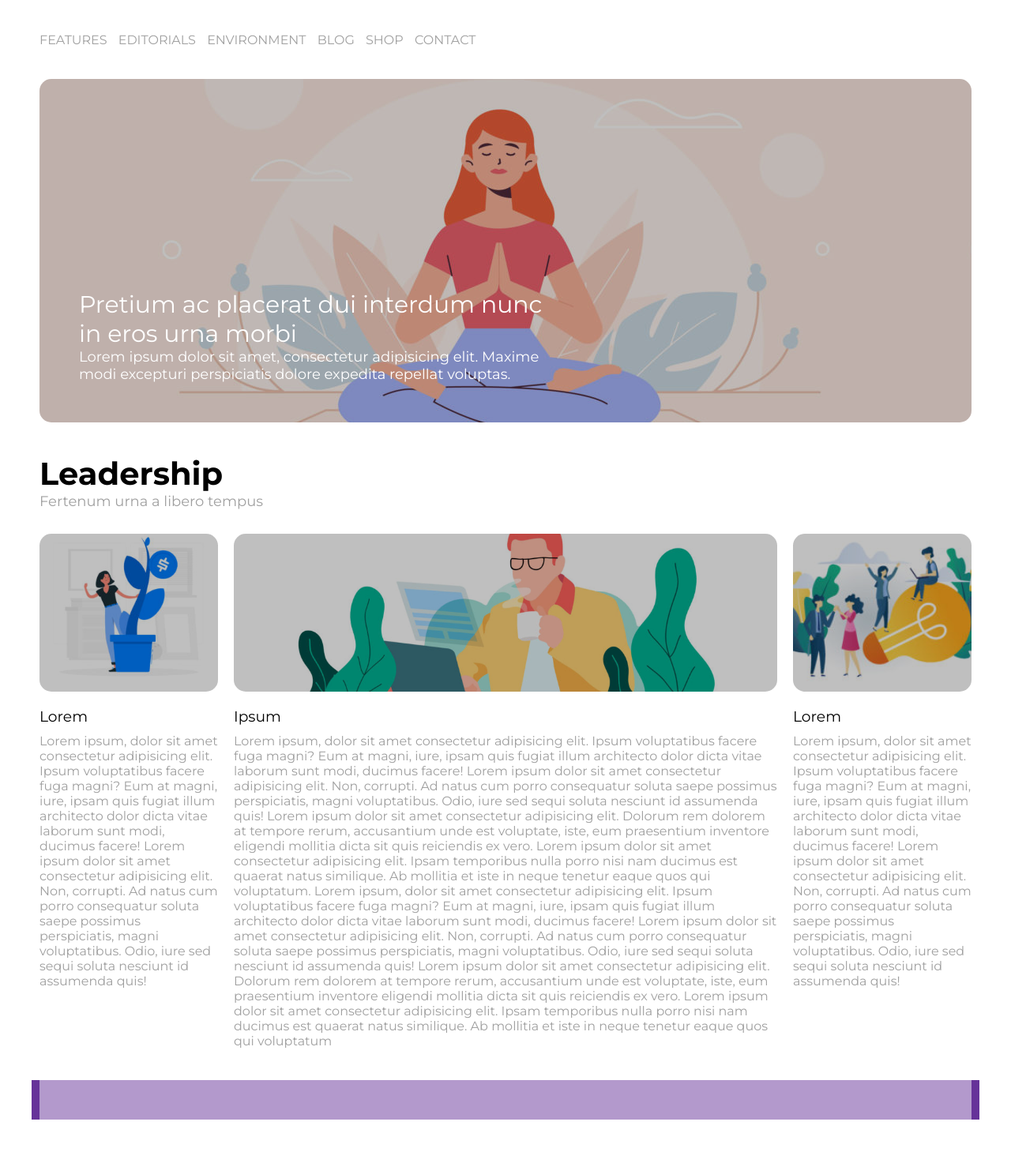
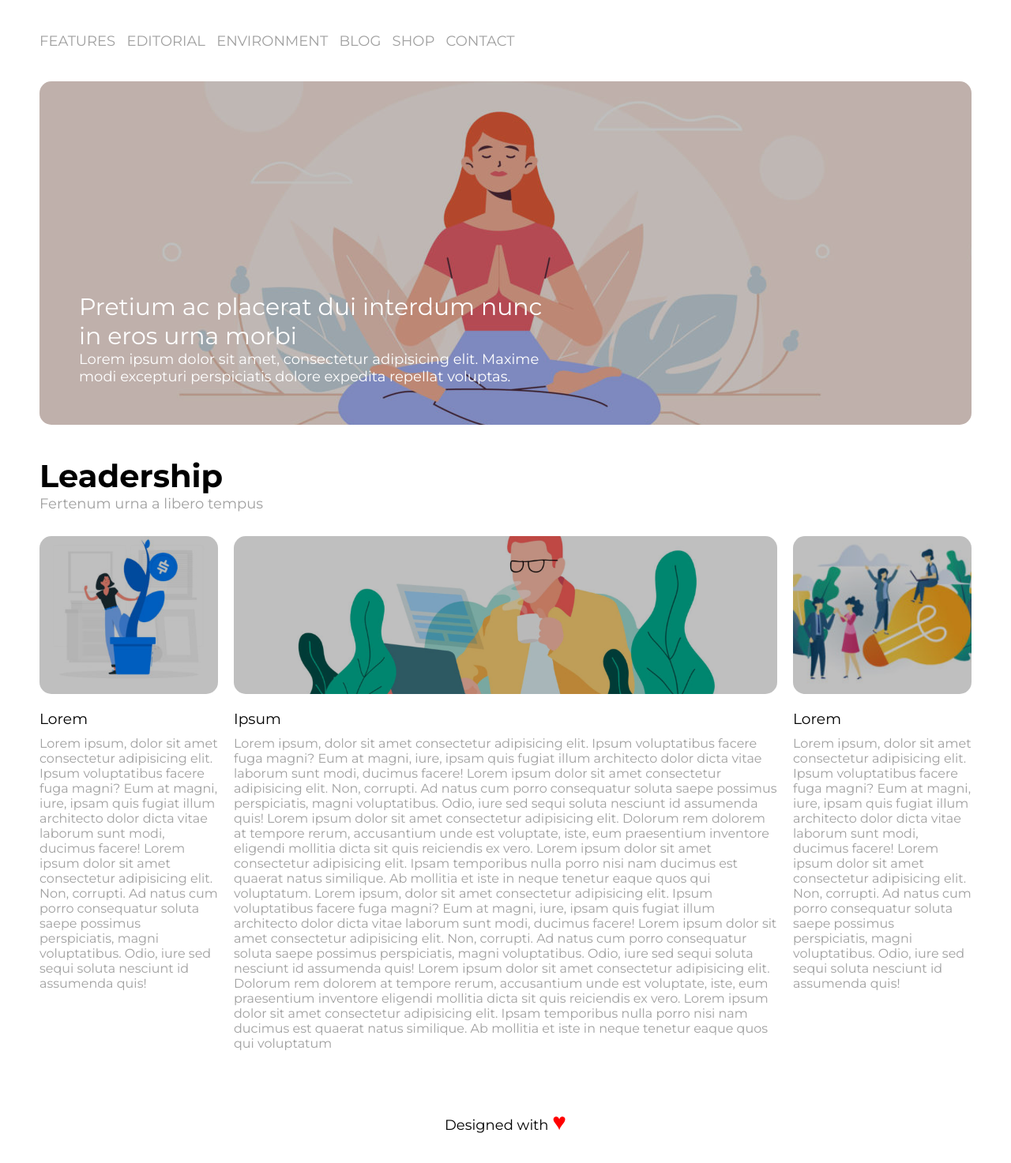
Before and after one commit to Bonu93/htmlcss-wp, a plain HTML site: page index.html in a window 1280 px wide. Shown: the part 73-1546 px from the top of the page at 79% size. Before the commit the page ends 1491 px from the top, so only its background shows below. Drawn offline with Linux system fonts and the light colour scheme.

Commit message:
add footer / complete

```diff
--- a/css/main.css
+++ b/css/main.css
@@ -57,10 +57,21 @@ body {
     display: inline-block;
     text-transform: uppercase;
     margin-right: 10px;
+    font-size: 18px;
+
 }
 
 .menu > li:last-child {
     margin: 0;
+}
+
+.menu > li > a {
+    color: #a0a0a0;
+    text-decoration: none;
+}
+
+.menu > li > a:hover {
+    color: #000;
 }
 
 /* MAIN CONTENT */
@@ -168,7 +179,17 @@ body {
 
 /* FOOTER  */
 
-footer {
-    background-color: rebeccapurple;
+footer{
+    line-height: 100px;
     margin-top: 10px;
+    text-align: center;
+    vertical-align: top;
+    color: #000;
+    font-size: 18px;
 }
+
+footer::after {
+    content: "\2665";
+    color: red;
+    font-size: 30px;
+}
--- a/index.html
+++ b/index.html
@@ -20,12 +20,12 @@
 
             <nav>
                 <ul class="menu">
-                    <li>Features</li>
-                    <li>Editorials</li>
-                    <li>Environment</li>
-                    <li>Blog</li>
-                    <li>Shop</li>
-                    <li>Contact</li>
+                    <li> <a href="#">Features</a></li>
+                    <li> <a href="#">Editorial</a></li>
+                    <li> <a href="#">Environment</a></li>
+                    <li> <a href="#">Blog</a></li>
+                    <li> <a href="#">Shop</a></li>
+                    <li> <a href="#">Contact</a></li>
                 </ul>
             </nav>
 
@@ -99,7 +99,7 @@
 
         <!-- Footer  -->
         <footer class="px-10">
-            <div class="debug-box"></div>
+            <span>Designed with</span>
 
         </footer>
     </div>
```
